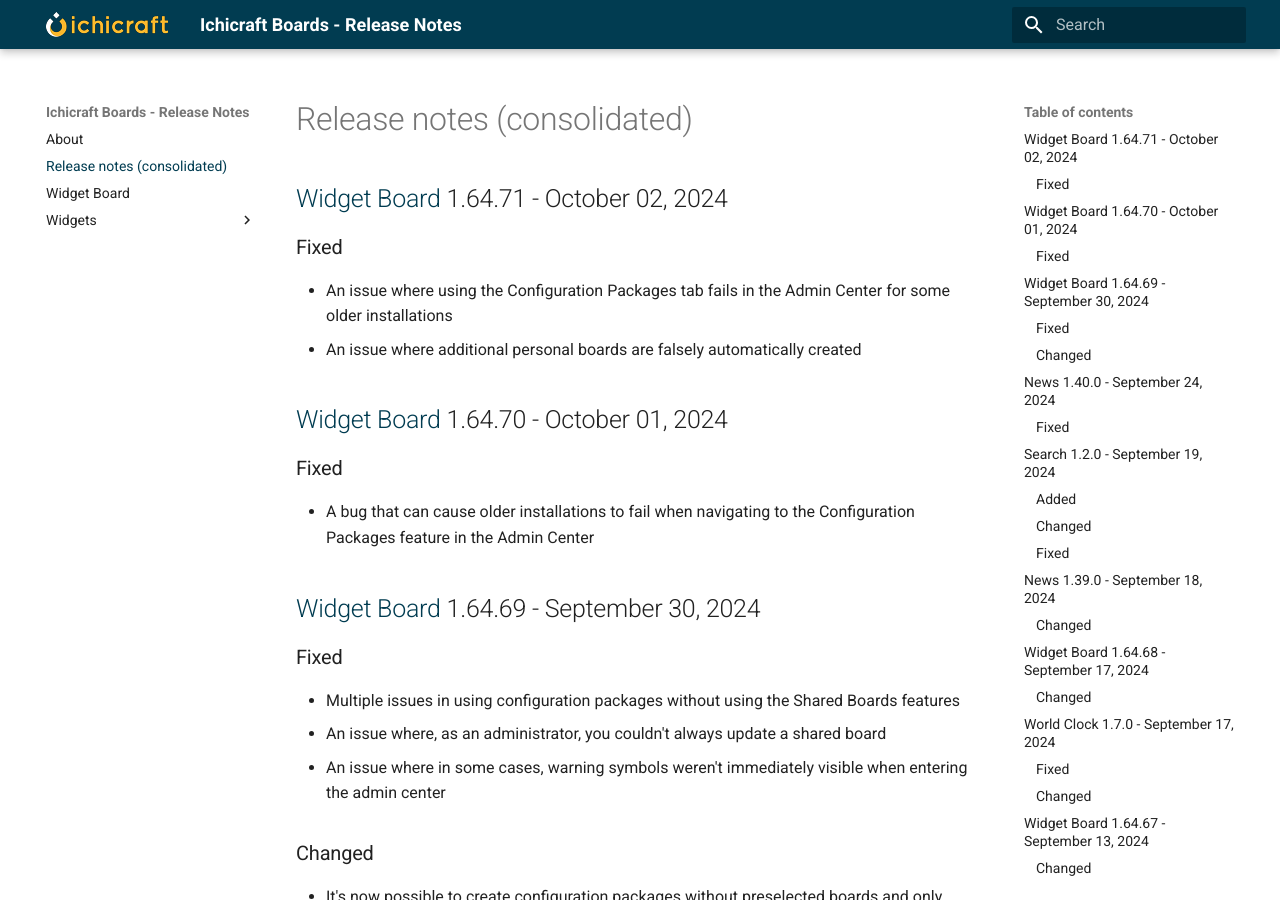
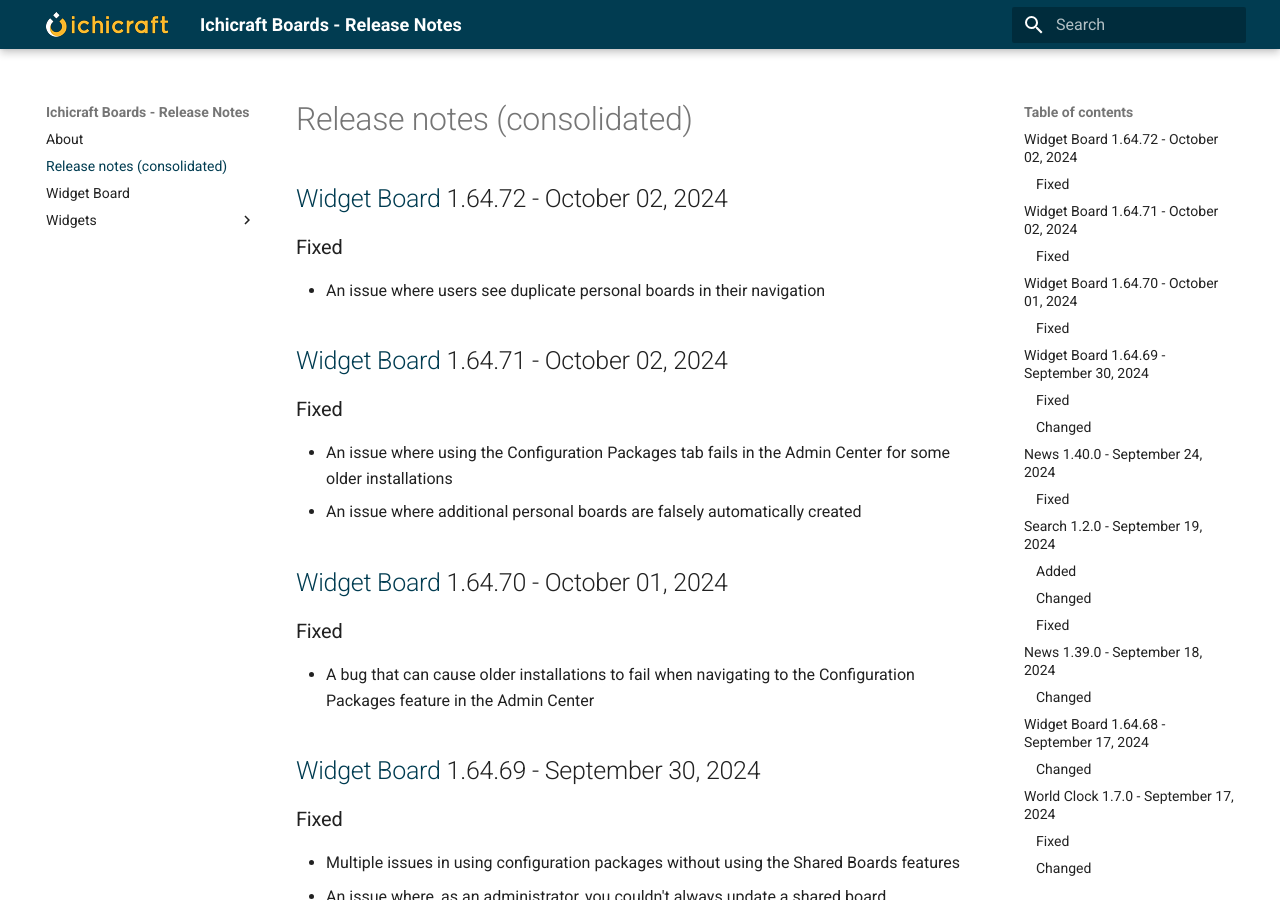
Before and after one commit to ichicraft/widgets-docs, an MkDocs documentation site: the page built from docs/Release-notes-(consolidated).md, in a window 1280 px wide and 900 px high. Built offline with MkDocs 1.6.1 and Material for MkDocs 9.7.7, drawn with Linux system fonts in a browser that asks for light colours.

Commit message:
Release notes updated by BuildService

```diff
--- a/docs/Release-notes-(consolidated).md
+++ b/docs/Release-notes-(consolidated).md
@@ -1,3 +1,8 @@
+## [Widget Board](./Widget Board.md) 1.64.72 - October 02, 2024
+
+### Fixed
+- An issue where users see duplicate personal boards in their navigation
+
 ## [Widget Board](./Widget Board.md) 1.64.71 - October 02, 2024
 
 ### Fixed
```
Also changed, not shown: docs/Widget Board.md (+5 -0 lines).
